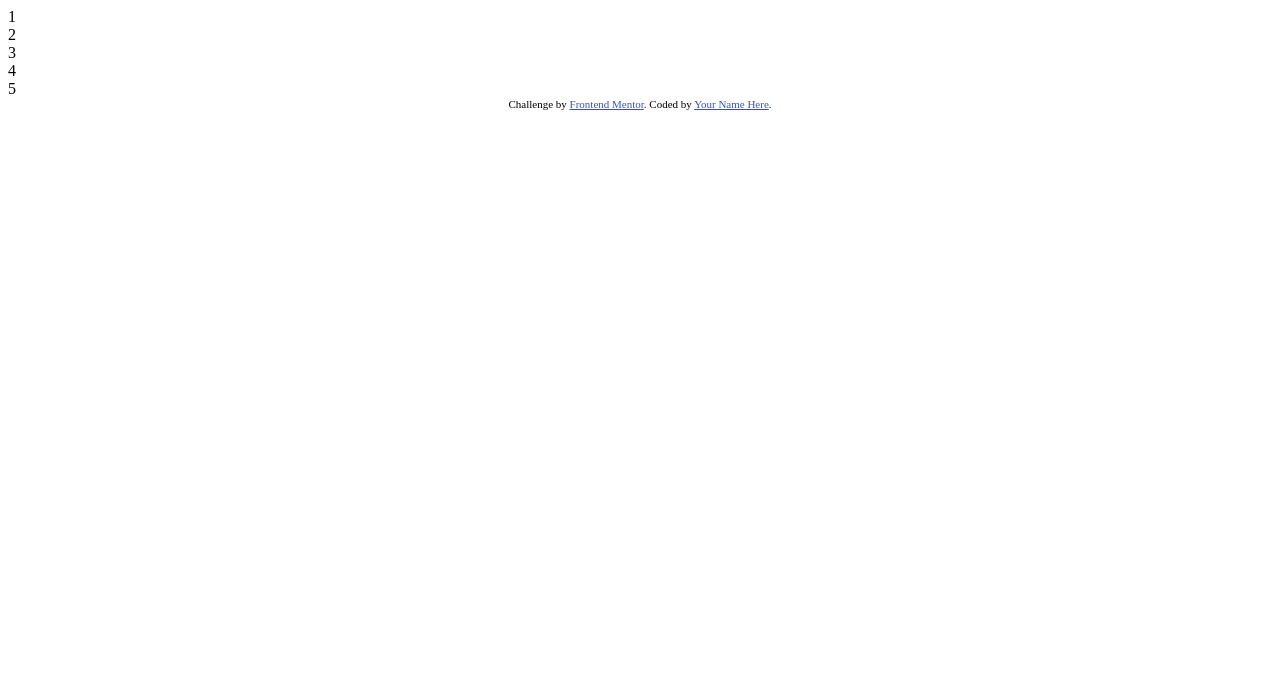
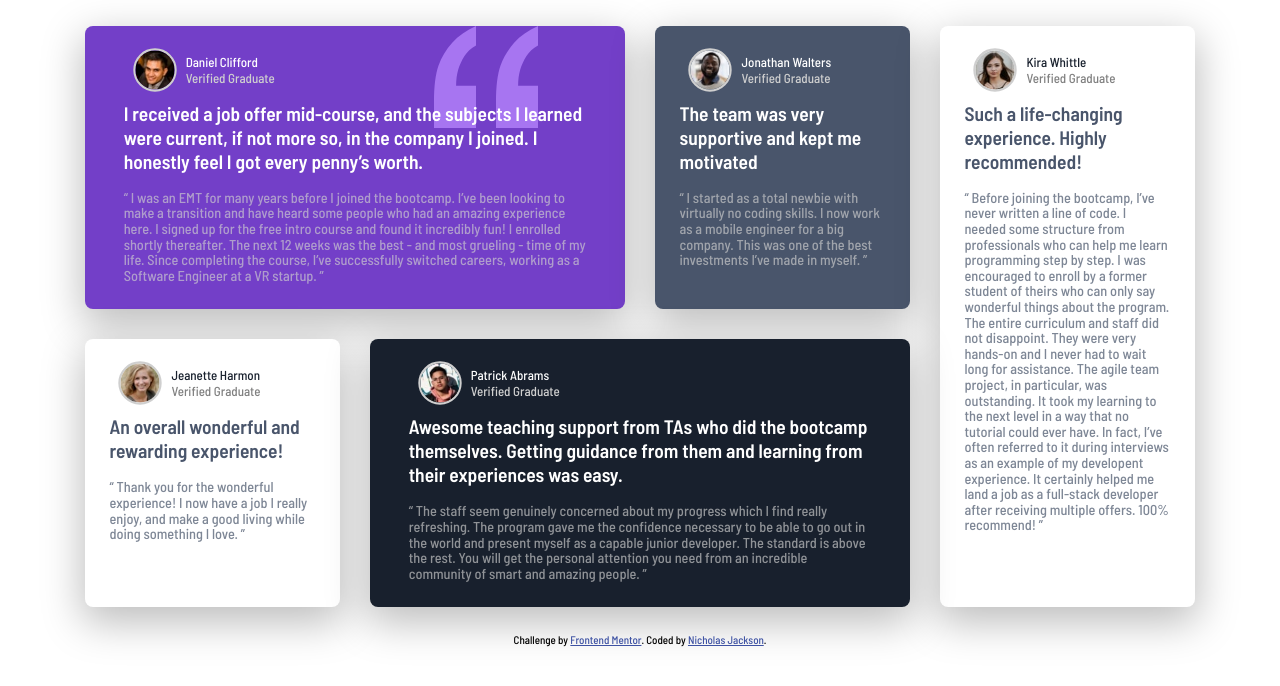
Before and after one commit to BlastChrome/Testimonials-Grid-Design, a plain HTML site: page index.html in a window 1280 px wide. Drawn offline with Linux system fonts and the light colour scheme.

Commit message:
Desktop version essentially done

```diff
--- a/index.html
+++ b/index.html
@@ -6,7 +6,10 @@
   <link rel="stylesheet" href="">
   <link rel="icon" type="image/png" sizes="32x32" href="./images/favicon-32x32.png">
   <link rel="stylesheet" href="/style.css">
-  <title>Frontend Mentor | [Challenge Name Here]</title>
+  <link rel="preconnect" href="https://fonts.gstatic.com">
+<link href="https://fonts.googleapis.com/css2?family=Barlow+Semi+Condensed:wght@500;600&display=swap" rel="stylesheet">
+  <title>Frontend Mentor | [Testimonials]</title>
+
 
   <!-- Feel free to remove these styles or customise in your own stylesheet 👍 -->
   <style>
@@ -15,17 +18,101 @@
   </style>
 </head>
 <body>
-  <div class="wrappper">
-    <section class="cont-1">1</section>
-    <section class="cont-2">2</section>
-    <section class="cont-3">3</section>
-    <section class="cont-4">4</section>
-    <section class="cont-5">5</section>
+  <div class="wrapper">
+    <section class="cont-1">
+      <div class="container">
+        <div class="icon-container">
+          <img src="/images/image-daniel.jpg" alt="Daniel">
+          <div class="icon-text">
+            <p class="name">Daniel Clifford</p>
+            <p class="cred">Verified Graduate</p>
+          </div>
+        </div>
+        <div class="body-container">
+          <p class="big-text">I received a job offer mid-course, and the subjects I learned were current, if not more so,
+            in the company I joined. I honestly feel I got every penny’s worth.</p>
+          <p class="small-text">“ I was an EMT for many years before I joined the bootcamp. I’ve been looking to make a
+            transition and have heard some people who had an amazing experience here. I signed up
+            for the free intro course and found it incredibly fun! I enrolled shortly thereafter.
+            The next 12 weeks was the best - and most grueling - time of my life. Since completing
+            the course, I’ve successfully switched careers, working as a Software Engineer at a VR startup. ”</p>
+        </div>
+      </div>
+    </section>
+    <section class="cont-2">
+      <div class="container">
+        <div class="icon-container">
+          <img src="/images/image-jonathan.jpg" alt="Daniel">
+          <div class="icon-text">
+            <p class="name">Jonathan Walters</p>
+            <p class="cred">Verified Graduate</p>
+          </div>
+        </div>
+        <div class="body-container">
+          <p class="big-text">The team was very supportive and kept me motivated</p>
+          <p class="small-text">“ I started as a total newbie with virtually no coding skills. I now work as a mobile engineer
+            for a big company. This was one of the best investments I’ve made in myself. ”</p>
+        </div>
+    </section>
+    <section class="cont-3">
+      <div class="container">
+        <div class="icon-container">
+          <img src="/images/image-kira.jpg" alt="Daniel">
+          <div class="icon-text" id="white-bg">
+            <p class="name">Kira Whittle</p>
+            <p class="cred">Verified Graduate</p>
+          </div>
+        </div>
+        <div class="body-container" id="white-body-text">
+          <p class="big-text">Such a life-changing experience. Highly recommended!</p>
+          <p class="small-text">“ Before joining the bootcamp, I’ve never written a line of code. I needed some structure from
+            professionals who can help me learn programming step by step. I was encouraged to enroll by a former
+            student of theirs who can only say wonderful things about the program. The entire curriculum and staff
+            did not disappoint. They were very hands-on and I never had to wait long for assistance. The agile team
+            project, in particular, was outstanding. It took my learning to the next level in a way that no tutorial
+            could ever have. In fact, I’ve often referred to it during interviews as an example of my developent
+            experience. It certainly helped me land a job as a full-stack developer after receiving multiple offers.
+            100% recommend! ”</p>
+        </div>
+    </section>
+    <section class="cont-4">
+      <div class="container">
+        <div class="icon-container">
+          <img src="/images/image-jeanette.jpg" alt="Daniel">
+          <div class="icon-text" id="white-bg">
+            <p class="name">Jeanette Harmon</p>
+            <p class="cred">Verified Graduate</p>
+          </div>
+        </div>
+        <div class="body-container" id="white-body-text">
+          <p class="big-text">An overall wonderful and rewarding experience!</p>
+          <p class="small-text">“ Thank you for the wonderful experience! I now have a job I really enjoy, and make a good living
+            while doing something I love. ”</p>
+        </div>
+    </section>
+    <section class="cont-5">
+      <div class="container">
+        <div class="icon-container">
+          <img src="/images/image-patrick.jpg" alt="Daniel">
+          <div class="icon-text">
+            <p class="name">Patrick Abrams</p>
+            <p class="cred">Verified Graduate</p>
+          </div>
+        </div>
+        <div class="body-container">
+          <p class="big-text">Awesome teaching support from TAs who did the bootcamp themselves. Getting guidance from them and
+            learning from their experiences was easy.</p>
+          <p class="small-text">“ The staff seem genuinely concerned about my progress which I find really refreshing. The program
+            gave me the confidence necessary to be able to go out in the world and present myself as a capable
+            junior developer. The standard is above the rest. You will get the personal attention you need from
+            an incredible community of smart and amazing people. ”</p>
+        </div>
+    </section>
 
   </div>
   <div class="attribution">
     Challenge by <a href="https://www.frontendmentor.io?ref=challenge" target="_blank">Frontend Mentor</a>.
-    Coded by <a href="#">Your Name Here</a>.
+    Coded by <a href="#">Nicholas Jackson</a>.
   </div>
 </body>
 </html>
--- a/style.css
+++ b/style.css
@@ -0,0 +1,113 @@
+* {
+  margin: 0;
+  padding: 0;
+  box-sizing: border-box;
+}
+
+html {
+  font-family: "Barlow Semi Condensed", sans-serif;
+  font-size: 13px;
+}
+
+.wrapper {
+  width: 95%;
+  max-width: 1110px;
+  display: grid;
+  grid-template-columns: repeat(12, 1fr);
+  grid-auto-rows: minmax(260px, auto);
+  margin: 2rem auto;
+  grid-gap: 30px;
+}
+.container {
+  width: 90%;
+  margin: auto;
+}
+.cont-1 {
+  background: #733fc8;
+  background-image: url(/images/bg-pattern-quotation.svg);
+  background-repeat: no-repeat;
+  background-position-x: 80%;
+  grid-column: 1/7;
+  box-shadow: 0px 13px 40px 3px rgba(0, 0, 0, 0.26);
+  border-radius: 8px;
+  padding: 1rem;
+}
+.cont-2 {
+  background: #49556b;
+  grid-column: 7/10;
+  box-shadow: 0px 13px 40px 3px rgba(0, 0, 0, 0.26);
+  border-radius: 8px;
+  padding: 1rem;
+}
+.cont-3 {
+  background: #fff;
+  grid-column: 10/13;
+  grid-row: 1/3;
+  box-shadow: 0px 13px 40px 3px rgba(0, 0, 0, 0.26);
+  border-radius: 8px;
+  padding: 1rem;
+}
+.cont-4 {
+  background: #fff;
+  grid-column: 1/4;
+  box-shadow: 0px 13px 40px 3px rgba(0, 0, 0, 0.26);
+  border-radius: 8px;
+  padding: 1rem;
+}
+.cont-5 {
+  background: #18202d;
+  grid-column: 4/10;
+  box-shadow: 0px 13px 40px 3px rgba(0, 0, 0, 0.26);
+  border-radius: 8px;
+  padding: 1rem;
+}
+
+.icon-container {
+  display: flex;
+  align-items: center;
+}
+
+.icon-container img {
+  border: 3px solid hsl(0, 0%, 81%);
+  border-radius: 50px;
+  transform: scale(0.7);
+  margin: 0;
+}
+
+.icon-text .name {
+  color: #fff;
+}
+
+.icon-text .cred {
+  color: hsl(0, 0%, 81%);
+}
+
+#white-bg .cred {
+  color: grey;
+}
+#white-bg .name {
+  color: hsl(219, 29%, 14%);
+}
+
+#white-body-text .big-text {
+  color: #49556b;
+  /* padding-top: 0.5rem; */
+}
+#white-body-text .small-text {
+  /* padding-top: 1.5rem; */
+  color: #49556bb6;
+}
+
+.body-container .big-text {
+  color: white;
+  font-weight: 600;
+  font-size: 1.5rem;
+  padding-bottom: 1.3rem;
+}
+.body-container .small-text {
+  color: hsla(0, 0%, 81%, 0.658);
+  line-height: 1.2rem;
+  font-weight: 400;
+  font-size: 1.1rem;
+  padding-bottom: 1rem;
+}
```
